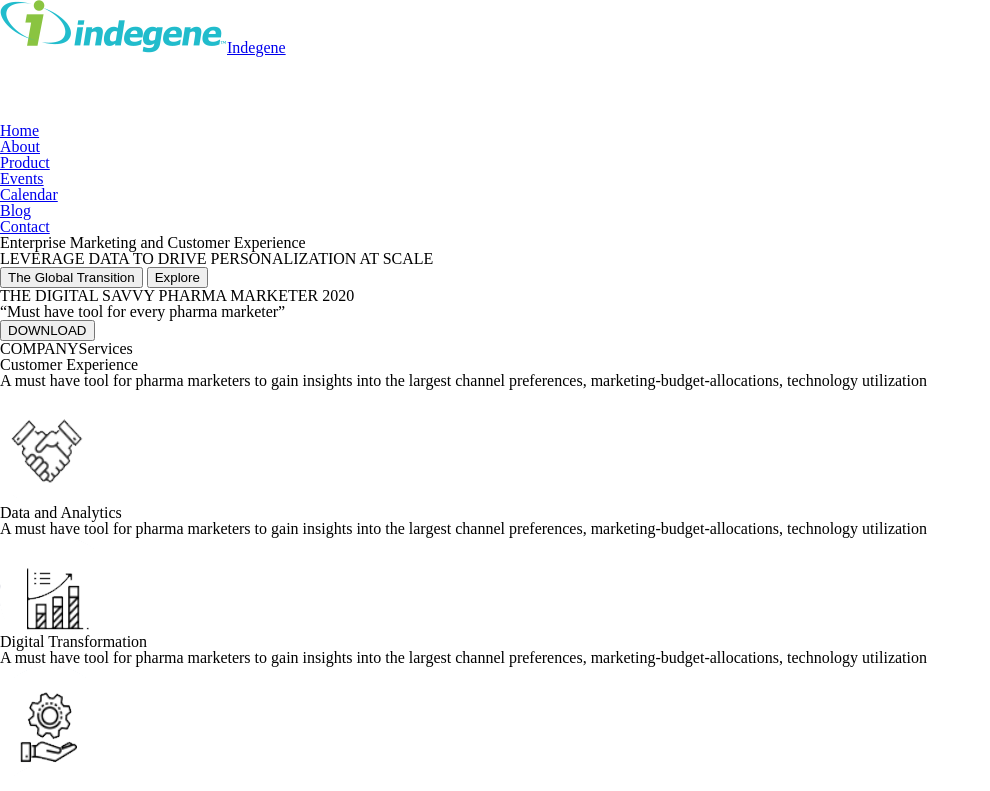
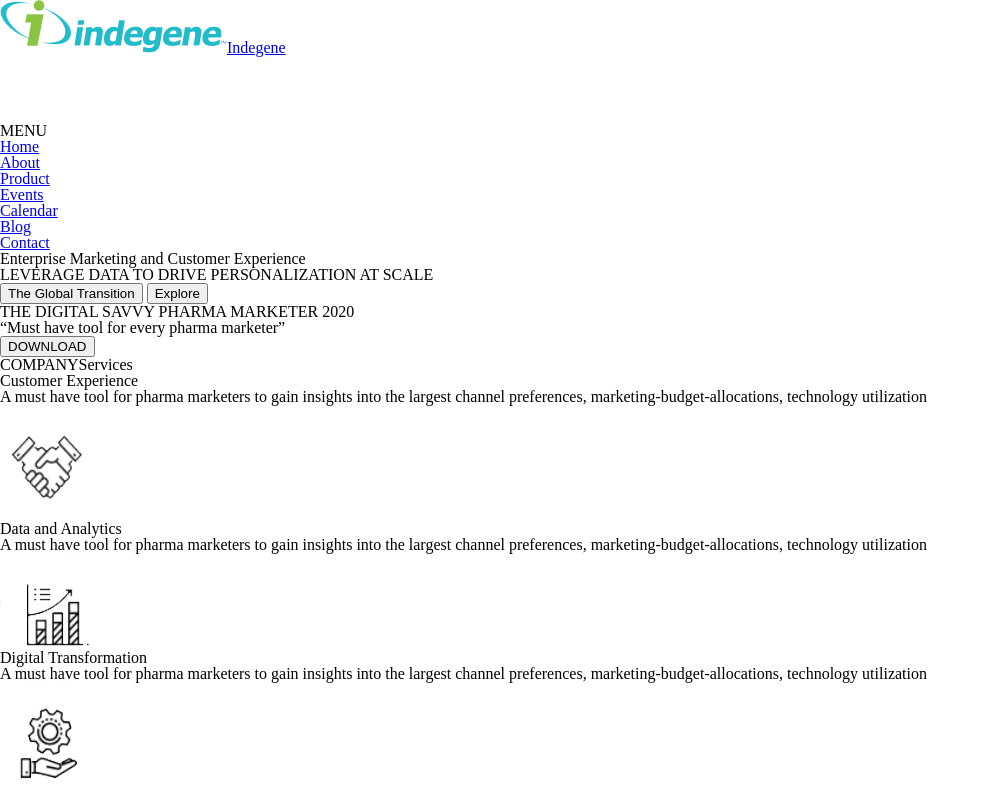
Before and after one commit to arksohail/Indegene, a plain HTML site: page index.html in a window 1280 px wide. Shown: the top 791 px of the page, without its empty margins (0-990 px from the left). Drawn offline with Linux system fonts and the light colour scheme.

Commit message:
HTML: Added Menu Button under Navigation

```diff
--- a/index.html
+++ b/index.html
@@ -46,6 +46,7 @@
 						</li>
 					</ul>
 					<nav>
+						<span>MENU</span>
 						<ul class="navigation__main">
 							<li><a href="#home" title="Home">Home</a></li>
 							<li><a href="#about" title="About">About</a></li>
```
